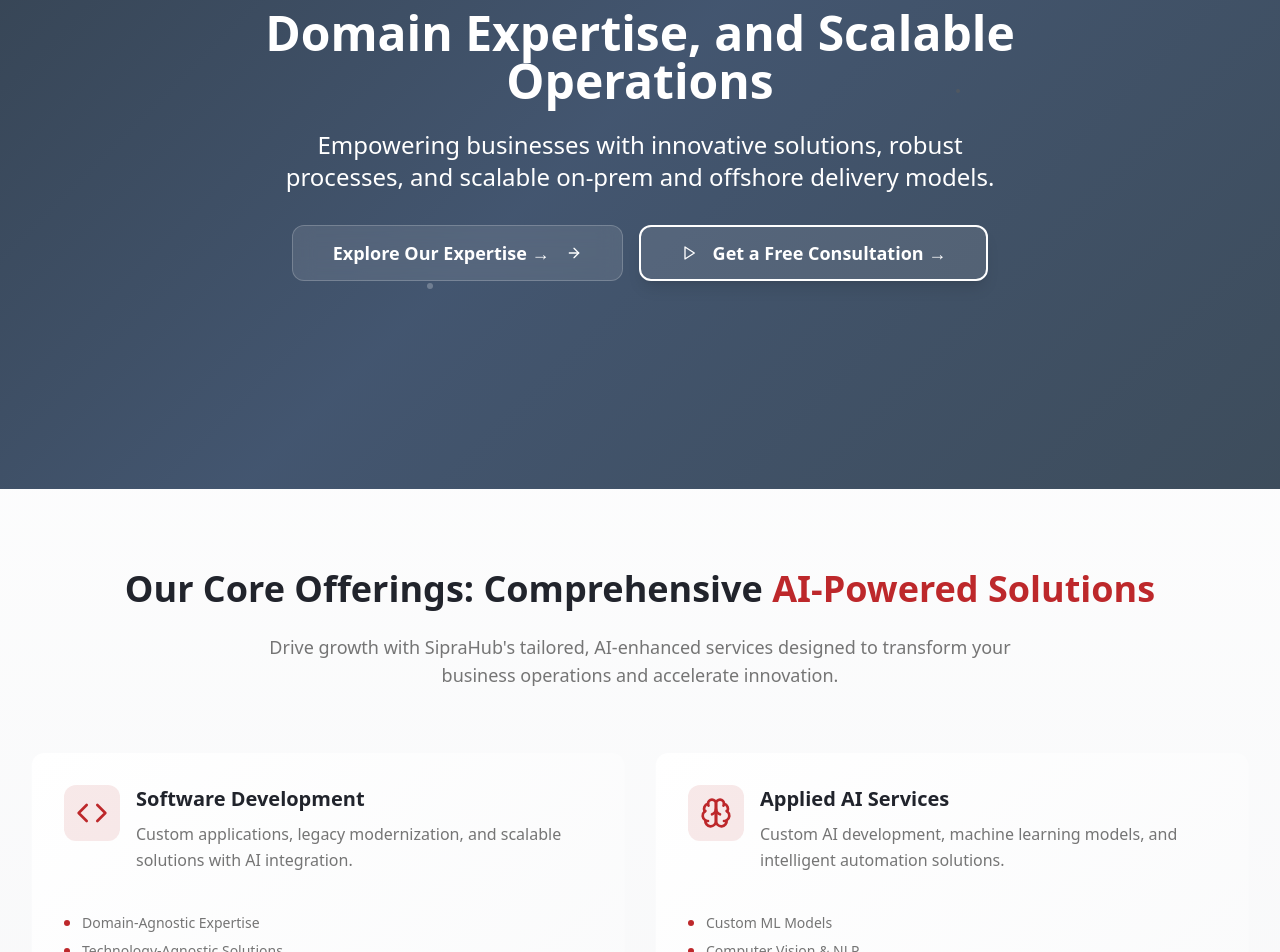
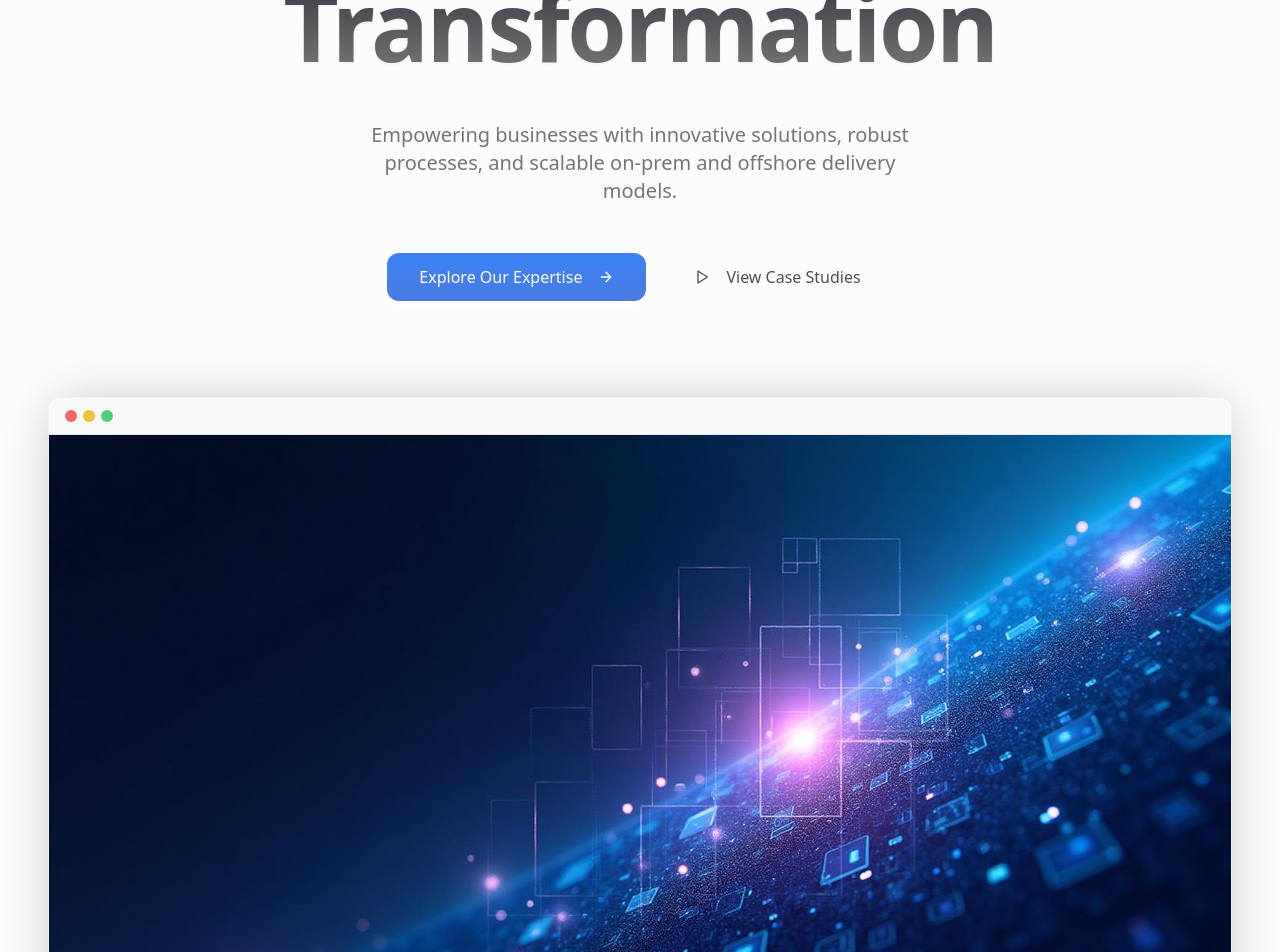
Before and after one commit to contentconcepts/siprait, a React (Vite) app: page / in a window 1280 px wide. Shown: the part 440-1392 px from the top of the page. Built offline with nearby package versions, Linux system fonts and the light colour scheme.

Commit message:
Update homepage hero section

```diff
--- a/src/components/HeroSection.tsx
+++ b/src/components/HeroSection.tsx
@@ -1,70 +1,117 @@
-import { Button } from "@/components/ui/button";
-import { ArrowRight, Play } from "lucide-react";
-import { Link } from "react-router-dom";
-import heroImage from "@/assets/hero-bg.jpg";
+import { cn } from "@/lib/utils"
+import { Button } from "@/components/ui/button"
+import { Mockup } from "@/components/ui/mockup"
+import { Glow } from "@/components/ui/glow"
+import { ArrowRight, Play } from "lucide-react"
+import { Link } from "react-router-dom"
+import heroImage from "@/assets/hero-bg.jpg"
+
 const HeroSection = () => {
-  return <section className="relative min-h-screen flex items-center justify-center overflow-hidden">
-      {/* Background Image */}
-      <div className="absolute inset-0 z-0" style={{
-      backgroundImage: `url(${heroImage})`,
-      backgroundSize: 'cover',
-      backgroundPosition: 'center',
-      backgroundRepeat: 'no-repeat'
-    }}>
-        <div className="absolute inset-0 bg-gradient-hero"></div>
-      </div>
-
-      {/* Content */}
-      <div className="relative z-10 max-w-7xl mx-auto px-4 sm:px-6 lg:px-8 text-center">
-        <div className="max-w-4xl mx-auto">
-          <h1 className="text-4xl md:text-6xl lg:text-7xl font-bold text-white mb-6 leading-tight">
-            AI-Driven Digital
-            <span className="block text-orange-300">
-              Transformation
-            </span>
-            <span className="block text-3xl md:text-4xl lg:text-5xl font-semibold mt-4 text-white">
-              Domain Expertise, and Scalable Operations
-            </span>
+  return (
+    <section
+      className={cn(
+        "relative bg-background text-foreground",
+        "py-12 px-4 md:py-24 lg:py-32",
+        "overflow-hidden",
+      )}
+    >
+      <div className="relative mx-auto max-w-[1280px] flex flex-col gap-12 lg:gap-24">
+        <div className="relative z-10 flex flex-col items-center gap-6 pt-8 md:pt-16 text-center lg:gap-12">
+          {/* Heading */}
+          <h1
+            className={cn(
+              "inline-block animate-appear",
+              "bg-gradient-to-b from-foreground via-foreground/90 to-muted-foreground",
+              "bg-clip-text text-transparent",
+              "text-4xl font-bold tracking-tight sm:text-5xl md:text-6xl lg:text-7xl xl:text-8xl",
+              "leading-[1.1] sm:leading-[1.1]",
+              "drop-shadow-sm dark:drop-shadow-[0_0_15px_rgba(255,255,255,0.1)]",
+            )}
+          >
+            AI-Driven Digital Transformation
           </h1>
 
-          <p className="text-xl md:text-2xl text-white mb-8 leading-relaxed max-w-3xl mx-auto font-medium">
+          {/* Description */}
+          <p
+            className={cn(
+              "max-w-[550px] animate-appear opacity-0 [animation-delay:150ms]",
+              "text-base sm:text-lg md:text-xl",
+              "text-muted-foreground",
+              "font-medium",
+            )}
+          >
             Empowering businesses with innovative solutions, robust processes, and scalable
             on-prem and offshore delivery models.
           </p>
 
-          <div className="flex flex-col sm:flex-row gap-4 justify-center items-center mb-12">
-            <Button variant="glass" size="xl" className="group" asChild>
-              <Link to="/services">
-                Explore Our Expertise →
-                <ArrowRight className="ml-2 h-5 w-5 group-hover:translate-x-1 transition-transform" />
+          {/* CTAs */}
+          <div
+            className="relative z-10 flex flex-wrap justify-center gap-4
+            animate-appear opacity-0 [animation-delay:300ms]"
+          >
+            <Button
+              asChild
+              size="lg"
+              className={cn(
+                "bg-gradient-to-b from-brand to-brand/90 dark:from-brand/90 dark:to-brand/80",
+                "hover:from-brand/95 hover:to-brand/85 dark:hover:from-brand/80 dark:hover:to-brand/70",
+                "text-white shadow-lg",
+                "transition-all duration-300",
+              )}
+            >
+              <Link to="/contact">
+                Explore Our Expertise
+                <ArrowRight className="ml-2 h-5 w-5" />
               </Link>
             </Button>
-            <Button variant="outline-white" size="xl" asChild>
-              <Link to="/contact">
-                <Play className="mr-2 h-5 w-5" />
-                Get a Free Consultation →
+
+            <Button
+              asChild
+              size="lg"
+              variant="ghost"
+              className={cn(
+                "text-foreground/80 dark:text-foreground/70",
+                "transition-all duration-300",
+              )}
+            >
+              <Link to="/case-studies">
+                <Play className="mr-2 h-4 w-4" />
+                View Case Studies
               </Link>
             </Button>
           </div>
 
-          {/* Stats */}
-
+          {/* Mockup */}
+          <div className="relative w-full pt-12 px-4 sm:px-6 lg:px-8">
+            <Mockup
+              className={cn(
+                "animate-appear opacity-0 [animation-delay:700ms]",
+                "shadow-[0_0_50px_-12px_rgba(0,0,0,0.3)] dark:shadow-[0_0_50px_-12px_rgba(255,255,255,0.1)]",
+                "border-brand/10 dark:border-brand/5",
+              )}
+            >
+              <img
+                src={heroImage}
+                alt="SipraHub Platform Preview"
+                width={1200}
+                height={675}
+                className="w-full h-auto"
+                loading="lazy"
+              />
+            </Mockup>
+          </div>
         </div>
       </div>
 
-      {/* Floating particles effect */}
+      {/* Background Glow */}
       <div className="absolute inset-0 overflow-hidden pointer-events-none">
-        <div className="absolute top-1/4 left-1/4 w-2 h-2 bg-white/30 rounded-full animate-pulse"></div>
-        <div className="absolute top-1/3 right-1/3 w-1 h-1 bg-accent-light/50 rounded-full animate-pulse" style={{
-        animationDelay: '1s'
-      }}></div>
-        <div className="absolute bottom-1/4 left-1/3 w-1.5 h-1.5 bg-white/40 rounded-full animate-pulse" style={{
-        animationDelay: '2s'
-      }}></div>
-        <div className="absolute top-1/2 right-1/4 w-1 h-1 bg-accent/60 rounded-full animate-pulse" style={{
-        animationDelay: '0.5s'
-      }}></div>
+        <Glow
+          variant="above"
+          className="animate-appear-zoom opacity-0 [animation-delay:1000ms]"
+        />
       </div>
-    </section>;
-};
-export default HeroSection;
+    </section>
+  )
+}
+
+export default HeroSection
--- /dev/null
+++ b/src/components/ui/glow.tsx
@@ -0,0 +1,35 @@
+import * as React from "react"
+import { cn } from "@/lib/utils"
+
+export interface GlowProps extends React.HTMLAttributes<HTMLDivElement> {
+  variant?: "above" | "below" | "center"
+}
+
+const Glow = React.forwardRef<HTMLDivElement, GlowProps>(
+  ({ className, variant = "center", ...props }, ref) => {
+    const variants = {
+      above: "top-0 -translate-y-1/2",
+      below: "bottom-0 translate-y-1/2",
+      center: "top-1/2 -translate-y-1/2",
+    }
+
+    return (
+      <div
+        ref={ref}
+        className={cn(
+          "absolute left-1/2 -translate-x-1/2",
+          "w-[800px] h-[800px] rounded-full",
+          "bg-gradient-radial from-primary/20 via-primary/5 to-transparent",
+          "blur-3xl",
+          variants[variant],
+          className
+        )}
+        {...props}
+      />
+    )
+  }
+)
+
+Glow.displayName = "Glow"
+
+export { Glow }
--- /dev/null
+++ b/src/components/ui/mockup.tsx
@@ -0,0 +1,40 @@
+import * as React from "react"
+import { cn } from "@/lib/utils"
+
+export interface MockupProps extends React.HTMLAttributes<HTMLDivElement> {
+  children: React.ReactNode
+}
+
+const Mockup = React.forwardRef<HTMLDivElement, MockupProps>(
+  ({ className, children, ...props }, ref) => {
+    return (
+      <div
+        ref={ref}
+        className={cn(
+          "relative rounded-lg border bg-card overflow-hidden",
+          "shadow-lg transition-shadow duration-300",
+          className
+        )}
+        {...props}
+      >
+        {/* Browser chrome mockup */}
+        <div className="flex items-center gap-2 px-4 py-3 border-b bg-muted/50">
+          <div className="flex gap-1.5">
+            <div className="w-3 h-3 rounded-full bg-red-500/80" />
+            <div className="w-3 h-3 rounded-full bg-yellow-500/80" />
+            <div className="w-3 h-3 rounded-full bg-green-500/80" />
+          </div>
+        </div>
+
+        {/* Content */}
+        <div className="relative">
+          {children}
+        </div>
+      </div>
+    )
+  }
+)
+
+Mockup.displayName = "Mockup"
+
+export { Mockup }
--- a/src/index.css
+++ b/src/index.css
@@ -56,6 +56,7 @@
 
     /* Design Tokens */
     --radius: 0.75rem;
+    --brand: 217 91% 60%;
 
     /* Gradients */
     --gradient-primary: linear-gradient(135deg, hsl(359 65% 45%) 0%, hsl(0 0% 36%) 100%);
@@ -137,6 +138,36 @@
     @apply bg-background text-foreground font-sans antialiased;
   }
 
+  @keyframes appear {
+    from {
+      opacity: 0;
+      transform: translateY(20px);
+    }
+    to {
+      opacity: 1;
+      transform: translateY(0);
+    }
+  }
+
+  @keyframes appear-zoom {
+    from {
+      opacity: 0;
+      transform: scale(0.95);
+    }
+    to {
+      opacity: 1;
+      transform: scale(1);
+    }
+  }
+
+  .animate-appear {
+    animation: appear 0.6s ease-out forwards;
+  }
+
+  .animate-appear-zoom {
+    animation: appear-zoom 0.8s ease-out forwards;
+  }
+
   /* Custom scrollbar */
   ::-webkit-scrollbar {
     width: 6px;
--- a/tailwind.config.ts
+++ b/tailwind.config.ts
@@ -24,6 +24,9 @@ export default {
 				ring: 'hsl(var(--ring))',
 				background: 'hsl(var(--background))',
 				foreground: 'hsl(var(--foreground))',
+				brand: {
+					DEFAULT: 'hsl(var(--brand))',
+				},
 				primary: {
 					DEFAULT: 'hsl(var(--primary))',
 					foreground: 'hsl(var(--primary-foreground))',
```
